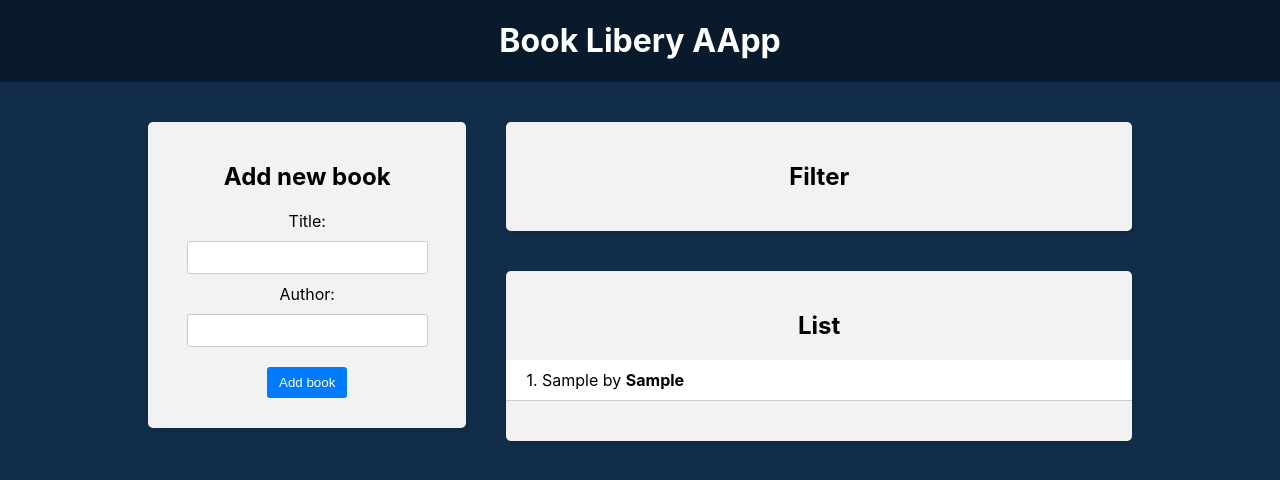
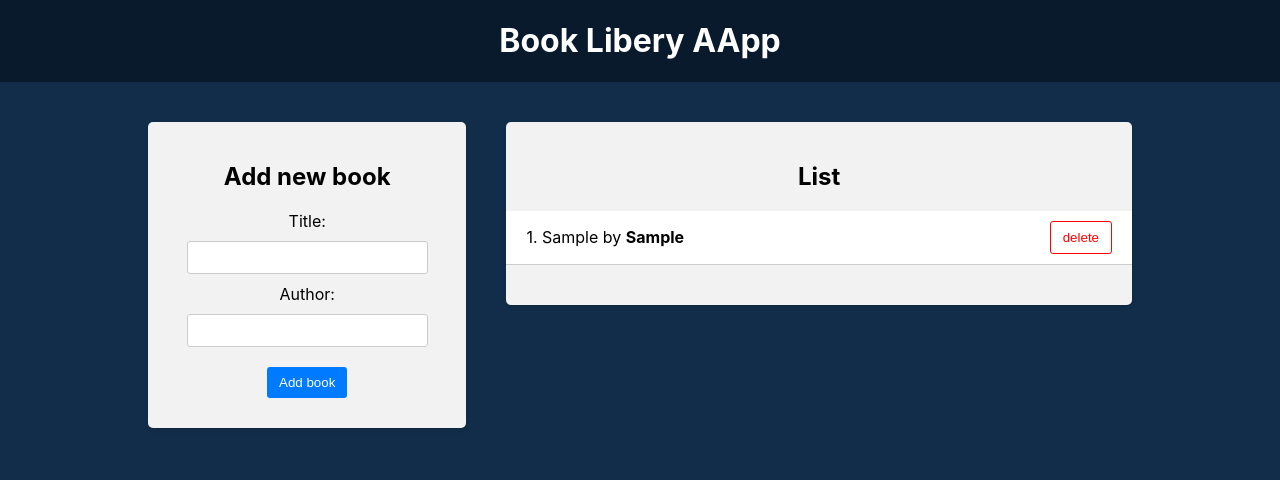
Before and after one commit to Nikita-a11y-dev/React-Libary-App, a React (Vite) app in the folder frontend/vite-project/: page / in a window 1280 px wide. Both pictures are taken after typing "Sample", "Sample" into the empty fields and a click on the button "Add book". Shown: the top 480 px of the page. Built offline with nearby package versions, Linux system fonts and the light colour scheme.

Commit message:
Delete book by id

```diff
--- a/frontend/vite-project/src/App.jsx
+++ b/frontend/vite-project/src/App.jsx
@@ -15,7 +15,7 @@ export default function App() {
           <BookForm></BookForm>
         </div>
         <div className="app-right-column">
-          <Filter></Filter>
+          {/* <Filter></Filter> */}
           <BookList></BookList>
         </div>
       </main>
--- a/frontend/vite-project/src/components/BookList/BookList.jsx
+++ b/frontend/vite-project/src/components/BookList/BookList.jsx
@@ -1,7 +1,16 @@
 import { useSelector } from "react-redux";
 import "./BookList.css";
+import { useDispatch } from "react-redux";
+import { deleteBook } from "../../redux/books/actionCreaters";
+
 export default function BookList() {
   const books = useSelector((state) => state.books);
+  const dispatch = useDispatch();
+
+  function handelDeleteBook(id) {
+    dispatch(deleteBook(id));
+  }
+
   return (
     <div className="app-block book-list">
       <h2>List</h2>
@@ -14,6 +23,12 @@ export default function BookList() {
               <div className="book-info">
                 {++i}. {book.title} by <strong>{book.author}</strong>
               </div>
+              <button
+                className="book-actions"
+                onClick={() => handelDeleteBook(book.id)}
+              >
+                delete
+              </button>
             </li>
           ))}
         </ul>
--- a/frontend/vite-project/src/redux/books/actionCreaters.js
+++ b/frontend/vite-project/src/redux/books/actionCreaters.js
@@ -6,3 +6,8 @@ export const addBook = (newBook) => {
     payload: newBook,
   };
 };
+
+export const deleteBook = (id) => ({
+  type: a.DELETE_BOOK,
+  payload: id,
+});
--- a/frontend/vite-project/src/redux/books/actyionTypes.js
+++ b/frontend/vite-project/src/redux/books/actyionTypes.js
@@ -1 +1,2 @@
 export const ADD_BOOK = "ADD_BOOK";
+export const DELETE_BOOK = "DELETE_BOOK";
--- a/frontend/vite-project/src/redux/books/reducer.js
+++ b/frontend/vite-project/src/redux/books/reducer.js
@@ -6,7 +6,8 @@ const booksReducer = (state = initialState, action) => {
   switch (action.type) {
     case a.ADD_BOOK:
       return [...state, action.payload];
-
+    case a.DELETE_BOOK:
+      return state.filter((book) => book.id !== action.payload);
     default:
       return state;
   }
```
